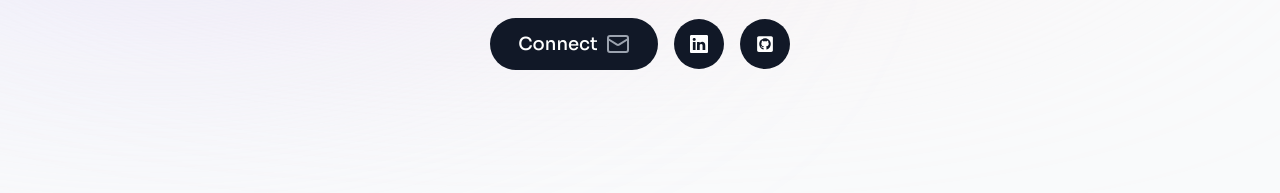
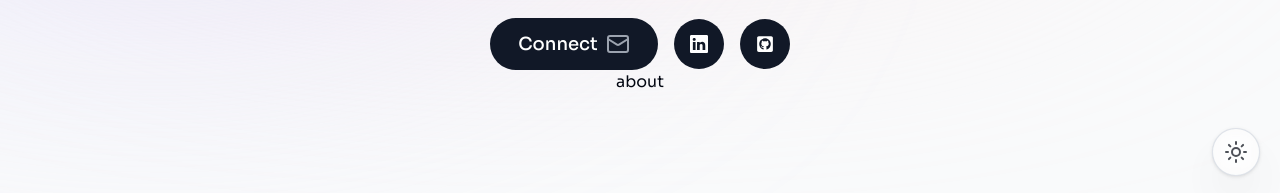
Before and after one commit to Nikhil2005Rai/Portfolio-website, a Next.js app: page / in a window 1280 px wide. Shown: the part 604-797 px from the top of the page. Built offline with nearby package versions, Linux system fonts and the light colour scheme.

Commit message:
Added theme switcher

```diff
--- /dev/null
+++ b/src/app/components/about.tsx
@@ -0,0 +1,9 @@
+import React from 'react'
+
+const About = () => {
+  return (
+    <div>about</div>
+  )
+}
+
+export default About
--- a/src/app/components/header.tsx
+++ b/src/app/components/header.tsx
@@ -34,7 +34,12 @@
                                         activeSection === link.hash,
                                 }
                                 )}
-                                href={link.hash}>
+                                href={link.hash}
+                                onClick={() => {
+                                    setActiveSection(link.hash);
+                                    setTimeOfLastClick(Date.now());
+                                }}
+                                >
                                 {link.nameEng}
                                 {link.hash === activeSection && (
                                     <motion.span
--- /dev/null
+++ b/src/app/components/switch.tsx
@@ -0,0 +1,54 @@
+import React, { useState } from 'react';
+import { motion, AnimatePresence } from "framer-motion";
+
+interface SwitchProps {
+    activeButton: React.ReactNode;
+    hiddenButton: React.ReactNode;
+    setActiveButton: () => void;
+}
+
+export default function Switch({
+    activeButton,
+    hiddenButton,
+    setActiveButton,
+}: SwitchProps) {
+    const [isHovered, setIsHovered] = useState(false);
+
+    const switchVariants = {
+        visible: { scale: 1, opacity: 0.7, y: 0 },
+        hover: { scale: 1.2 },
+        hidden: { scale: 0.5, opacity: 0, y: 50 }
+    }
+
+    return (
+        <div>
+            <AnimatePresence>
+                {isHovered && (
+                    <motion.button
+                        key="languageSwitcher"
+                        initial="hidden"
+                        animate="visible"
+                        exit="hidden"
+                        variants={switchVariants}
+                        transition={{ duration: 0.3 }}
+                        className='hidden md:flex items-center justify-center w-[2rem] h-[2rem] border  mb-4 ml-1.5 border-slate-400 dark:border-white border-opacity-40 shadow-2xl rounded-full dark:bg-green-950'
+                    >
+                        <p className="text-sm font-semibold">{hiddenButton}</p>
+                    </motion.button>
+                )}
+            </AnimatePresence>
+
+            <motion.button
+                className='bg-white w-[3rem] h-[3rem] drop-shadow backdrop-blur-[0.5rem] border border-slate-400 dark:border-white border-opacity-40 shadow-2xl rounded-full flex items-center justify-center dark:bg-green-950'
+            variants={switchVariants}
+            initial="visible"
+            whileHover="hover"
+            onHoverStart={() => setIsHovered(true)}
+            onHoverEnd={() => setIsHovered(false)}
+            onClick={setActiveButton}
+            >
+                <p className='font-semibold'>{activeButton}</p>
+            </motion.button>
+        </div>
+    )
+}
--- /dev/null
+++ b/src/app/components/theme-controller.tsx
@@ -0,0 +1,23 @@
+"use client";
+
+import React from "react";
+import Switch from "./switch";
+import { Moon, Sun } from "lucide-react";
+import { useTheme } from "@/containers/theme-context";
+
+
+export default function ThemeSwitch() {
+    const { theme, toggleTheme } = useTheme();
+
+    return (
+        <div className="fixed bottom-5 right-5">
+            <Switch
+                activeButton={theme === "light" ? <Sun /> : <Moon />}
+                hiddenButton={
+                    theme === "light" ? <Moon size={14} /> : <Sun size={14} />
+                }
+                setActiveButton={toggleTheme}
+            />
+        </div>
+    )
+}
--- a/src/app/layout.tsx
+++ b/src/app/layout.tsx
@@ -5,6 +5,7 @@
 import "./globals.css";
 import Providers from "@/containers/providers";
 import Navbar from "./components/navbar";
+import ThemeSwitch from "./components/theme-controller";
 
 const sora = Sora({
   subsets: ["latin"],
@@ -35,6 +36,7 @@
         <Providers>
           <Navbar />
           {children}
+          <ThemeSwitch />
         </Providers>
       </body>
     </html>
--- a/src/app/page.tsx
+++ b/src/app/page.tsx
@@ -1,9 +1,11 @@
+import About from "./components/about";
 import Intro from "./components/intro";
 
 export default function Home() {
   return (
     <main className="flex flex-col items-center pt-20 md:pt-28 px-4">
       <Intro />
+      <About />
     </main>
   );
 }
--- a/src/containers/providers.tsx
+++ b/src/containers/providers.tsx
@@ -1,5 +1,6 @@
 import ActiveSectionContextProvider from "./active-section";
 import React from "react";
+import ThemeContextProvider from "./theme-context";
 
 type ProviderProps = {
     children: React.ReactNode;
@@ -7,8 +8,10 @@
 
 export default function Providers({ children } : ProviderProps){
     return (
+        <ThemeContextProvider>
         <ActiveSectionContextProvider>
             {children}
         </ActiveSectionContextProvider>
+        </ThemeContextProvider>
     )
 }
--- /dev/null
+++ b/src/containers/theme-context.tsx
@@ -0,0 +1,72 @@
+"use client"
+
+import React, { useEffect, useState, createContext, useContext } from "react";
+
+type Theme = "light" | "dark";
+
+type ThemeContextProviderProps = {
+    children: React.ReactNode;
+};
+
+type ThemeContextType = {
+    theme: Theme;
+    toggleTheme: () => void;
+}
+
+const ThemeContext = createContext<ThemeContextType | null>(null);
+
+export default function ThemeContextProvider({
+    children,
+}: ThemeContextProviderProps) {
+    const [theme, setTheme] = useState<Theme>("light");
+
+    const toggleTheme = () => {
+        if (theme === "light") {
+            setTheme("dark");
+            window.localStorage.setItem("theme", "dark");
+            document.documentElement.classList.add("dark");
+        } else {
+            setTheme("light");
+            window.localStorage.setItem("theme", "light");
+            document.documentElement.classList.remove("dark");
+        }
+    }
+
+
+    useEffect(() => {
+        const localTheme = window.localStorage.getItem("theme") as Theme | null;
+
+        if (localTheme) {
+            setTheme(localTheme);
+
+            if (localTheme === "dark") {
+                document.documentElement.classList.add("dark");
+            }
+            else if (window.matchMedia("(prefers-color-scheme: dark)").matches) {
+                setTheme("dark");
+                document.documentElement.classList.add("dark");
+            }
+        }
+    }, []);
+
+    return (
+        <ThemeContext.Provider
+         value = {{
+            theme,
+            toggleTheme
+         }}
+        >
+            {children}
+        </ThemeContext.Provider>
+    )
+};
+
+export function useTheme() {
+    const context = useContext(ThemeContext);
+
+    if (context == null) {
+        throw new Error("useTheme must be used within a ThemeContextProvider");
+    }
+
+    return context;
+}
```
